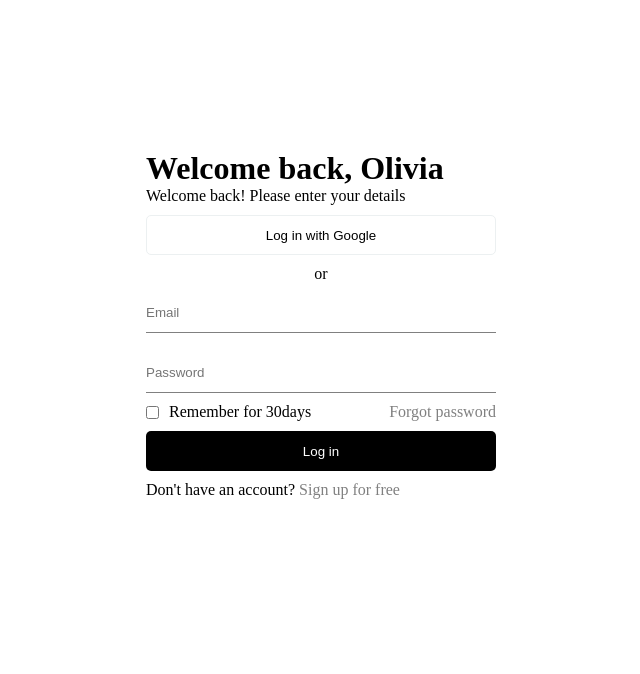
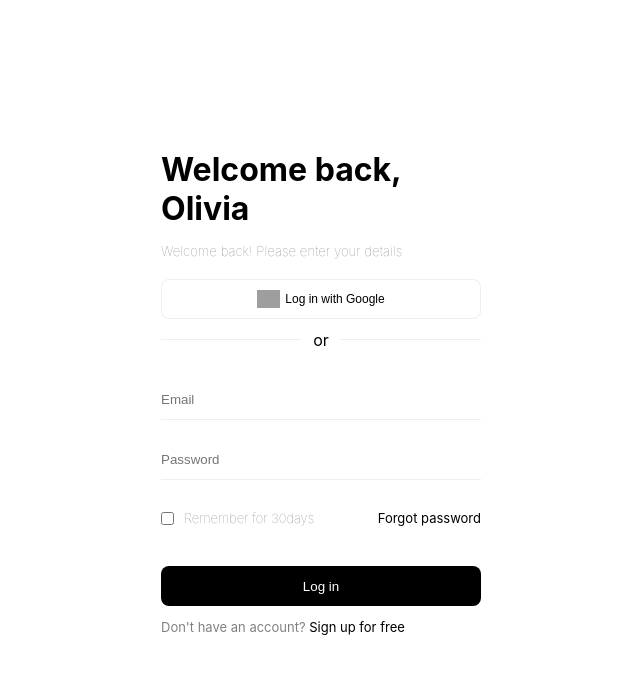
Before and after one commit to ivan-block/html-css, a plain HTML site: page sign-up-pages/signup-1/index.html in a window 1280 px wide. Shown: the whole page, without its empty margins (319-959 px from the left). Drawn offline with Linux system fonts and the light colour scheme; grey boxes are pictures that could not be loaded.

Commit message:
Create a sign up page

```diff
--- a/sign-up-pages/signup-1/index.html
+++ b/sign-up-pages/signup-1/index.html
@@ -10,12 +10,10 @@
 <body>
     <div class="container">
         <h1>Welcome back, Olivia</h1>
-        <p>Welcome back! Please enter your details</p>
-        <button type="button" class="login">Log in with Google</button>
-        <div class="p">
-            <p>or</p>
-        </div>
-
+        <h5>Welcome back! Please enter your details</h5>
+        <button type="button" class="login"><img src="https://static.vecteezy.com/system/resources/previews/010/353/285/original/colourful-google-logo-on-white-background-free-vector.jpg" alt="Google image" width="23px"> Log in with Google</button>
+        <hr>
+        <p>or</p>
         <form class="form">
             <input type="email" placeholder="Email">
             <input type="password" placeholder="Password">
@@ -28,7 +26,7 @@
             <a href="#">Forgot password</a>
         </div>
         <button type="submit" class="submit">Log in</button>
-        <p>Don't have an account? <a href="#">Sign up for free</a></p>
+        <span class="bottom-text">Don't have an account? <a href="#">Sign up for free</a></span>
     </div>
 </body>
 </html>
--- a/sign-up-pages/signup-1/style.css
+++ b/sign-up-pages/signup-1/style.css
@@ -8,17 +8,54 @@ body {
     position: relative;
     width: 100%;
     height: 100vh;
-}
-.p {
-    text-align: center;
+    font-family: -apple-system, BlinkMacSystemFont, 'Segoe UI', Roboto, Oxygen, Ubuntu, Cantarell, 'Open Sans', 'Helvetica Neue', sans-serif;
 }
 .container {
-    width: 350px;
+    width: 320px;
     height: 500px;
     position: relative;
     top: 50%;
     left: 50%;
     transform: translate(-50%, -50%);
+}
+
+.container h1 {
+    margin-bottom: 15px;
+}
+
+.container h5 {
+    margin-bottom: 20px;
+    font-weight: 100;
+    color: gray;
+}
+
+.container span {
+    font-size: 13px;
+    color: gray;
+}
+
+.google-button {
+    display: flex;
+    align-items: center;
+    justify-content: center;
+}
+
+.container hr {
+    border: 0;
+    height: 1px;
+    background-color: #ecf0f1;
+    margin: 20px 0;
+}
+
+
+.container p {
+    display: block;
+    background-color: #fff;
+    width: 40px;
+    margin: auto;
+    text-align: center;
+    margin-top: -30px;
+    margin-bottom: 20px;
 }
 
 .form {
@@ -30,7 +67,7 @@ body {
     margin: 10px 0;
     height: 40px;
     border: none;
-    border-bottom: 1px solid gray;
+    border-bottom: 1px solid #ecf0f1;
 
 }
 
@@ -38,9 +75,17 @@ body {
     width: 100%;
     margin: 10px 0;
     height: 40px;
+    display: flex;
+    align-items: center;
+    justify-content: center;
     background-color: #fff;
     border: 1px solid #ecf0f1;
-    border-radius: 5px;
+    border-radius: 8px;
+    font-size: 12px;
+}
+
+.login img {
+    margin-right: 5px;
 }
 
 .submit {
@@ -51,13 +96,15 @@ body {
     background-color: #000;
     outline: none;
     border: none;
-    border-radius: 5px;
+    border-radius: 8px;
+    margin-top: 20px;
 }
 
 .rem {
     display: flex;
     align-items: center;
     justify-content: space-between;
+    margin: 20px 0;
 }
 
 .rem-box {
@@ -68,9 +115,12 @@ body {
 
 .rem-box span {
     padding-left: 10px;
+    font-weight: 100;
+    font-size: 13px;
 }
 
 a {
     text-decoration: none;
-    color: gray;
+    font-size: 13px;
+    color: #000;
 }
```
